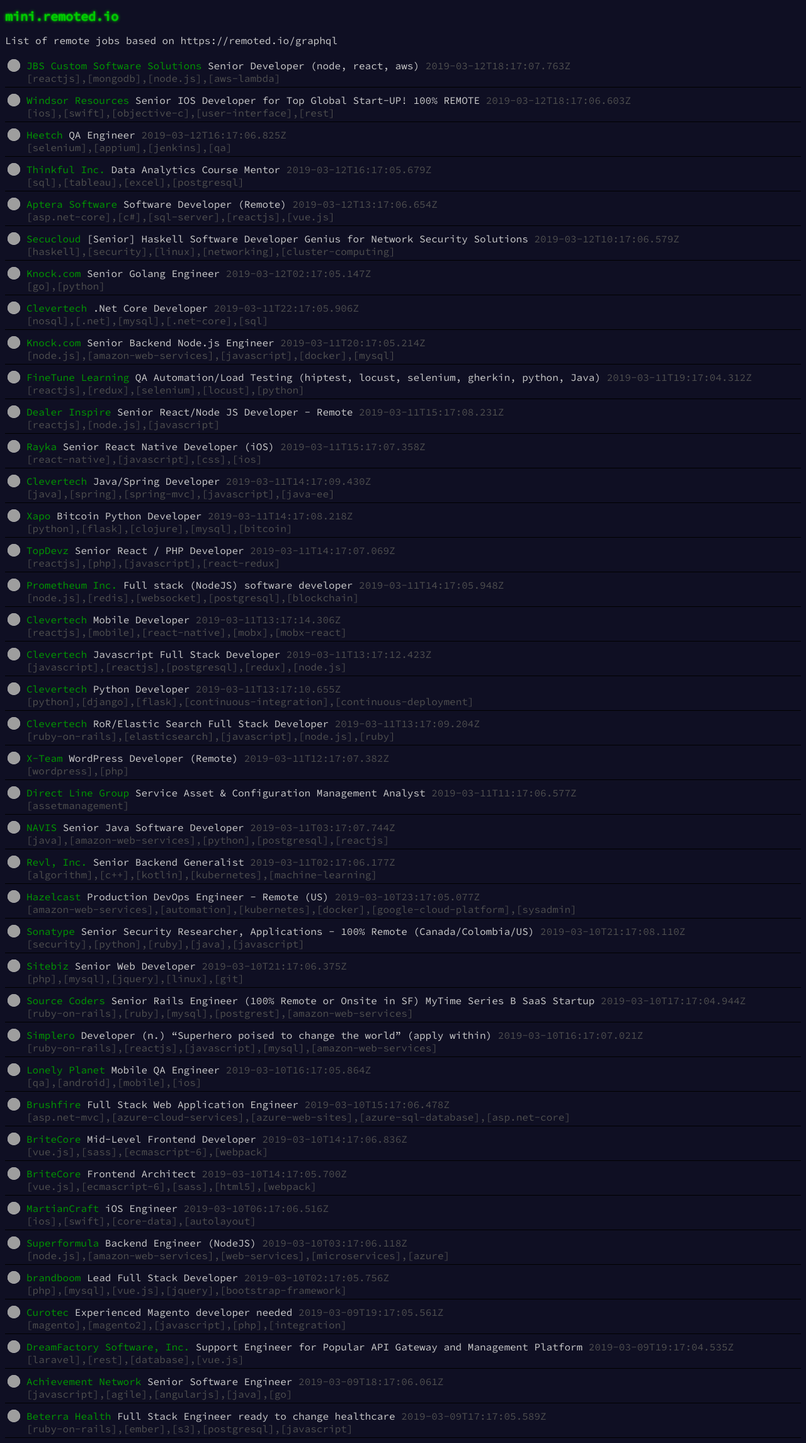
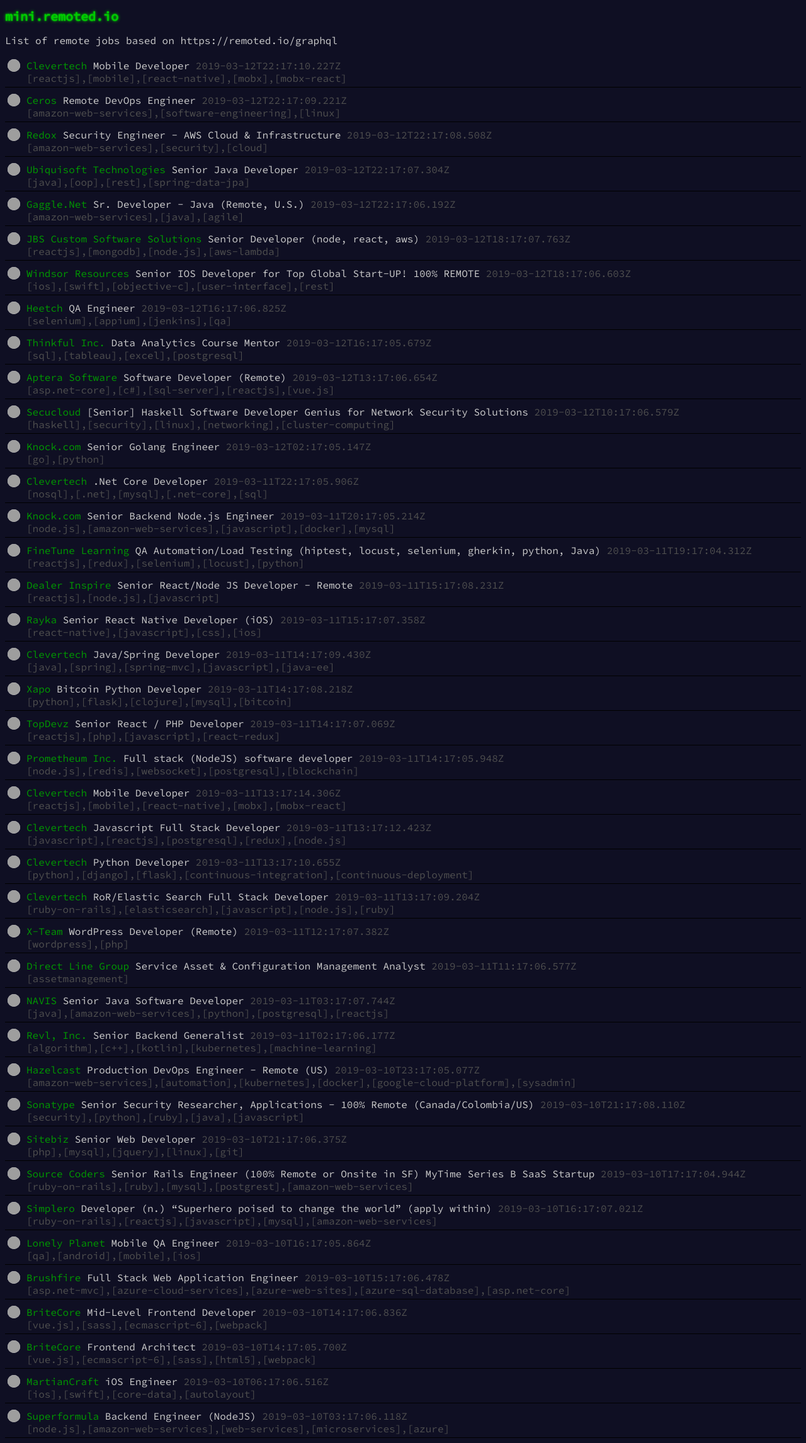
Before and after one commit to andrerpena/mini.remoted.io, a website: page docs/index.html in a window 1280 px wide. Shown: the whole page at 63% size. Drawn offline with Linux system fonts and the light colour scheme; grey boxes are pictures that could not be loaded.

Commit message:
Update remote jobs

```diff
--- a/docs/index.html
+++ b/docs/index.html
@@ -13,7 +13,72 @@
     </h1>
     <p class="subtitle">List of remote jobs based on <a href="https://remoted.io/graphql">https://remoted.io/graphql</a>
     </p>
-    <a class="job" href="https://stackoverflow.com/jobs/219630/senior-developer-node-react-aws-jbs-custom-software-solutions" target="_blank">
+    <a class="job" href="https://stackoverflow.com/jobs/246135/mobile-developer-clevertech" target="_blank">
+        <div class="image-column">
+            <img src="https://remoted.sfo2.digitaloceanspaces.com/prod/remoted/companies/ftuzm-clevertech.png"/>
+        </div>
+        <div class="content-column">
+            <span class="company">Clevertech</span>
+            <span>Mobile Developer</span>
+            <span class="time">2019-03-12T22:17:10.227Z</span>
+            <span class="tags">
+            <span class="tag">[reactjs]</span>,<span class="tag">[mobile]</span>,<span class="tag">[react-native]</span>,<span class="tag">[mobx]</span>,<span class="tag">[mobx-react]</span>
+            </span>
+        </div>
+    </a>
+<a class="job" href="https://stackoverflow.com/jobs/120969/remote-devops-engineer-ceros" target="_blank">
+        <div class="image-column">
+            <img src="https://remoted.sfo2.digitaloceanspaces.com/prod/remoted/companies/ue6k7-ceros.png"/>
+        </div>
+        <div class="content-column">
+            <span class="company">Ceros</span>
+            <span>Remote DevOps Engineer</span>
+            <span class="time">2019-03-12T22:17:09.221Z</span>
+            <span class="tags">
+            <span class="tag">[amazon-web-services]</span>,<span class="tag">[software-engineering]</span>,<span class="tag">[linux]</span>
+            </span>
+        </div>
+    </a>
+<a class="job" href="https://stackoverflow.com/jobs/236111/security-engineer-aws-cloud-infrastructure-redox" target="_blank">
+        <div class="image-column">
+            <img src="https://remoted.sfo2.digitaloceanspaces.com/prod/remoted/companies/xcgbu-redox.png"/>
+        </div>
+        <div class="content-column">
+            <span class="company">Redox</span>
+            <span>Security Engineer - AWS Cloud & Infrastructure</span>
+            <span class="time">2019-03-12T22:17:08.508Z</span>
+            <span class="tags">
+            <span class="tag">[amazon-web-services]</span>,<span class="tag">[security]</span>,<span class="tag">[cloud]</span>
+            </span>
+        </div>
+    </a>
+<a class="job" href="https://stackoverflow.com/jobs/246139/senior-java-developer-ubiquisoft-technologies" target="_blank">
+        <div class="image-column">
+            <img src="https://remoted.sfo2.digitaloceanspaces.com/prod/remoted/companies/wfy6c-ubiquisoft-technologies.png"/>
+        </div>
+        <div class="content-column">
+            <span class="company">Ubiquisoft Technologies</span>
+            <span>Senior Java Developer</span>
+            <span class="time">2019-03-12T22:17:07.304Z</span>
+            <span class="tags">
+            <span class="tag">[java]</span>,<span class="tag">[oop]</span>,<span class="tag">[rest]</span>,<span class="tag">[spring-data-jpa]</span>
+            </span>
+        </div>
+    </a>
+<a class="job" href="https://stackoverflow.com/jobs/229160/sr-developer-java-remote-us-gagglenet" target="_blank">
+        <div class="image-column">
+            <img src="https://remoted.sfo2.digitaloceanspaces.com/prod/remoted/companies/gqsnu-gagglenet.png"/>
+        </div>
+        <div class="content-column">
+            <span class="company">Gaggle.Net</span>
+            <span>Sr. Developer - Java (Remote, U.S.)</span>
+            <span class="time">2019-03-12T22:17:06.192Z</span>
+            <span class="tags">
+            <span class="tag">[amazon-web-services]</span>,<span class="tag">[java]</span>,<span class="tag">[agile]</span>
+            </span>
+        </div>
+    </a>
+<a class="job" href="https://stackoverflow.com/jobs/219630/senior-developer-node-react-aws-jbs-custom-software-solutions" target="_blank">
         <div class="image-column">
             <img src="https://remoted.sfo2.digitaloceanspaces.com/prod/remoted/companies/8xtqo-jbs-custom-software-solutions.png"/>
         </div>
@@ -468,70 +533,5 @@
             </span>
         </div>
     </a>
-<a class="job" href="https://stackoverflow.com/jobs/204945/lead-full-stack-developer-brandboom" target="_blank">
-        <div class="image-column">
-            <img src="https://remoted.sfo2.digitaloceanspaces.com/prod/remoted/companies/3md3v-brandboom.svg"/>
-        </div>
-        <div class="content-column">
-            <span class="company">brandboom</span>
-            <span>Lead Full Stack Developer</span>
-            <span class="time">2019-03-10T02:17:05.756Z</span>
-            <span class="tags">
-            <span class="tag">[php]</span>,<span class="tag">[mysql]</span>,<span class="tag">[vue.js]</span>,<span class="tag">[jquery]</span>,<span class="tag">[bootstrap-framework]</span>
-            </span>
-        </div>
-    </a>
-<a class="job" href="https://stackoverflow.com/jobs/200266/experienced-magento-developer-needed-curotec" target="_blank">
-        <div class="image-column">
-            <img src="https://remoted.sfo2.digitaloceanspaces.com/prod/remoted/companies/jtrfi-curotec.png"/>
-        </div>
-        <div class="content-column">
-            <span class="company">Curotec</span>
-            <span>Experienced Magento developer needed</span>
-            <span class="time">2019-03-09T19:17:05.561Z</span>
-            <span class="tags">
-            <span class="tag">[magento]</span>,<span class="tag">[magento2]</span>,<span class="tag">[javascript]</span>,<span class="tag">[php]</span>,<span class="tag">[integration]</span>
-            </span>
-        </div>
-    </a>
-<a class="job" href="https://stackoverflow.com/jobs/228527/support-engineer-for-popular-api-gateway-and-dreamfactory-software-inc" target="_blank">
-        <div class="image-column">
-            <img src="https://remoted.sfo2.digitaloceanspaces.com/prod/remoted/companies/t1m75-dreamfactory-software,-inc.svg"/>
-        </div>
-        <div class="content-column">
-            <span class="company">DreamFactory Software, Inc.</span>
-            <span>Support Engineer for Popular API Gateway and Management Platform</span>
-            <span class="time">2019-03-09T19:17:04.535Z</span>
-            <span class="tags">
-            <span class="tag">[laravel]</span>,<span class="tag">[rest]</span>,<span class="tag">[database]</span>,<span class="tag">[vue.js]</span>
-            </span>
-        </div>
-    </a>
-<a class="job" href="https://stackoverflow.com/jobs/203307/senior-software-engineer-achievement-network" target="_blank">
-        <div class="image-column">
-            <img src="https://remoted.sfo2.digitaloceanspaces.com/prod/remoted/companies/mx1x3-achievement-network.png"/>
-        </div>
-        <div class="content-column">
-            <span class="company">Achievement Network</span>
-            <span>Senior Software Engineer</span>
-            <span class="time">2019-03-09T18:17:06.061Z</span>
-            <span class="tags">
-            <span class="tag">[javascript]</span>,<span class="tag">[agile]</span>,<span class="tag">[angularjs]</span>,<span class="tag">[java]</span>,<span class="tag">[go]</span>
-            </span>
-        </div>
-    </a>
-<a class="job" href="https://stackoverflow.com/jobs/237192/full-stack-engineer-ready-to-change-healthcare-beterra-health" target="_blank">
-        <div class="image-column">
-            <img src="https://remoted.sfo2.digitaloceanspaces.com/prod/remoted/companies/e8fdh-beterra-health.png"/>
-        </div>
-        <div class="content-column">
-            <span class="company">Beterra Health</span>
-            <span>Full Stack Engineer ready to change healthcare</span>
-            <span class="time">2019-03-09T17:17:05.589Z</span>
-            <span class="tags">
-            <span class="tag">[ruby-on-rails]</span>,<span class="tag">[ember]</span>,<span class="tag">[s3]</span>,<span class="tag">[postgresql]</span>,<span class="tag">[javascript]</span>
-            </span>
-        </div>
-    </a>
 </body>
 </html>
```
